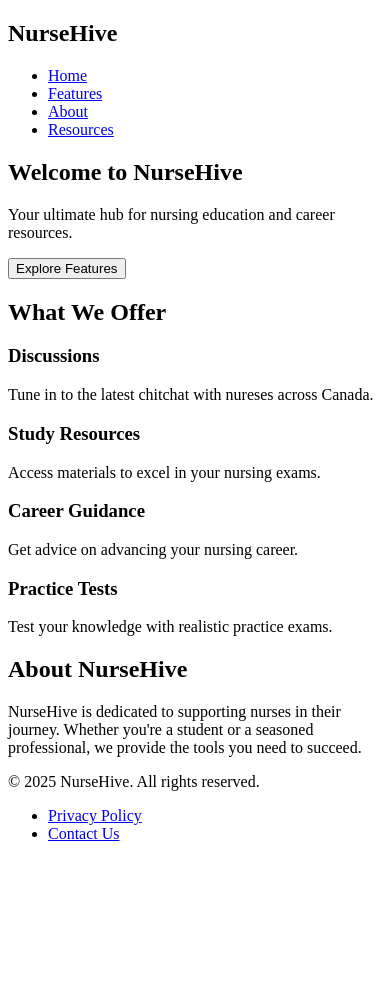
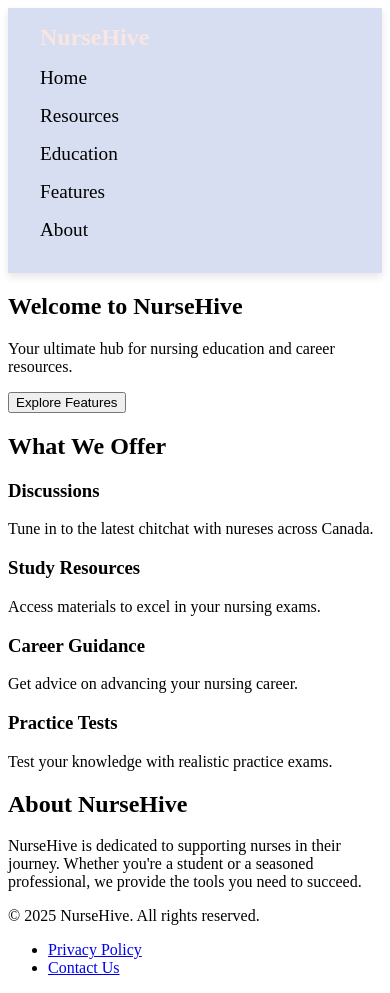
Before and after one commit to kbCoder09/nurseHive, a plain HTML site: page index.html in a window 390 px wide. Before the commit the page ends 859 px from the top, so only its background shows below. Drawn offline with Linux system fonts and the light colour scheme; a script that the page names is missing.

Commit message:
update styles

```diff
--- a/index.html
+++ b/index.html
@@ -13,9 +13,10 @@
       <h1>NurseHive</h1>
       <ul>
         <li><a href="#home">Home</a></li>
+        <li><a href="#resources">Resources</a></li>
+        <li><a href="#education">Education</a></li>
         <li><a href="#features">Features</a></li>
         <li><a href="#about">About</a></li>
-        <li><a href="#resources">Resources</a></li>
 
       </ul>
     </nav>
--- a/styles.css
+++ b/styles.css
@@ -1 +1,73 @@
-/* Inital page styles */
+/* General Styles for the Navbar */
+nav {
+  background-color:#D7DEF1; /* Background color for the navbar */
+  padding: 1rem 2rem; /* Spacing around the navbar */
+  display: flex;
+  justify-content: space-between; /* Space between logo and links */
+  align-items: center;
+  box-shadow: 0 4px 8px rgba(0, 0, 0, 0.1); /* Optional shadow for a subtle 3D effect */
+}
+
+/* Logo Styling */
+nav h1 {
+  color: #F9E6E2; /* Light color for logo text */
+  font-size: 1.8rem;
+  margin: 0;
+}
+
+/* Navigation List Styling */
+nav ul {
+  list-style: none; /* Remove default list styling */
+  display: flex; /* Align the list items horizontally */
+  margin: 0;
+  padding: 0;
+}
+
+/* Navigation Links Styling */
+nav ul li {
+  margin-left: 2rem; /* Add space between each list item */
+}
+
+nav ul li a {
+  color: #000; /* Soft accent color for links */
+  text-decoration: none; /* Remove underline */
+  font-size: 1.1rem; /* Font size for links */
+  transition: color 0.3s ease; /* Smooth transition for hover effect */
+}
+
+nav ul li a:hover {
+  color: #B1CFEB; /* Lighter blue on hover */
+}
+
+/* Active Link (optional) */
+nav ul li a.active {
+  color: #BFBBCB; /* Subtle color for active link */
+  font-weight: bold; /* Optional: makes the active link stand out */
+}
+
+/* Responsive Styling */
+@media (max-width: 768px) {
+  nav {
+    flex-direction: column; /* Stack items vertically on smaller screens */
+    align-items: flex-start;
+  }
+
+  nav h1 {
+    font-size: 1.5rem; /* Adjust logo size for smaller screens */
+    margin-bottom: 1rem;
+  }
+
+  nav ul {
+    flex-direction: column; /* Stack links vertically */
+    width: 100%; /* Ensure links take up full width */
+  }
+
+  nav ul li {
+    margin-left: 0;
+    margin-bottom: 1rem; /* Add space between items vertically */
+  }
+
+  nav ul li a {
+    font-size: 1.2rem; /* Adjust font size for smaller screens */
+  }
+}
```
